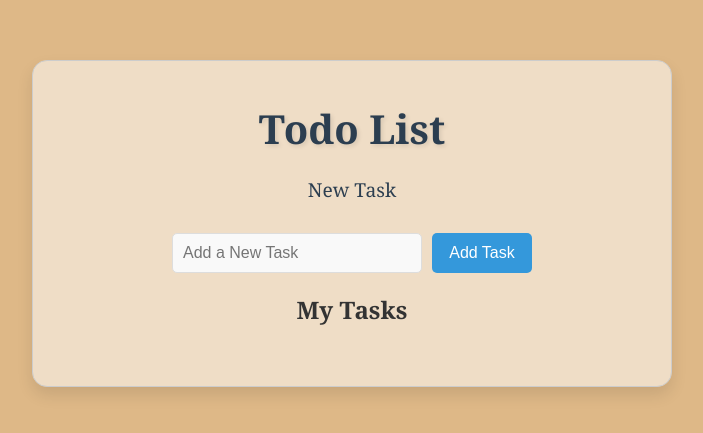
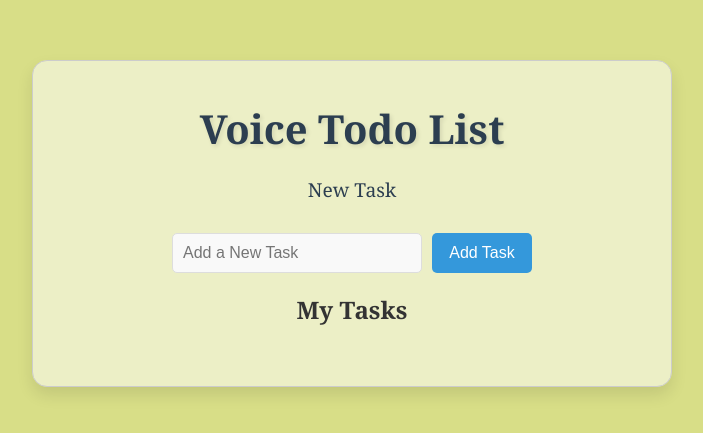
Before and after one commit to bhargavmalasala/Voicetodolist, a plain HTML site: page index.html in a window 1280 px wide. Shown: the part 177-610 px from the top of the page, without its empty margins (288-991 px from the left). Drawn offline with Linux system fonts and the light colour scheme.

Commit message:
minor changes modified

```diff
--- a/index.html
+++ b/index.html
@@ -10,13 +10,12 @@
 
     <div id="main">
 
-        <h1>Todo List</h1>
+        <h1>Voice Todo List</h1>
         <label for="taskinput">New Task</label>
         <div class="taskbox">
             <input type="text" id="taskinput" placeholder="Add a New Task">
             <button id="addtask" onclick="addtask()">Add Task</button>
         </div>
-<!-- //push check -->
 
             <h2>My Tasks</h2>
             <ul class="tasklist">
--- a/style.css
+++ b/style.css
@@ -8,7 +8,7 @@ html, body {
     width: 100%;
     height: 100vh;
     font-family: 'Georgia', serif;
-    background-color:burlywood;
+    background-color:rgb(216, 222, 135);
     color: #333;
     display: flex;
     justify-content: center;
```
